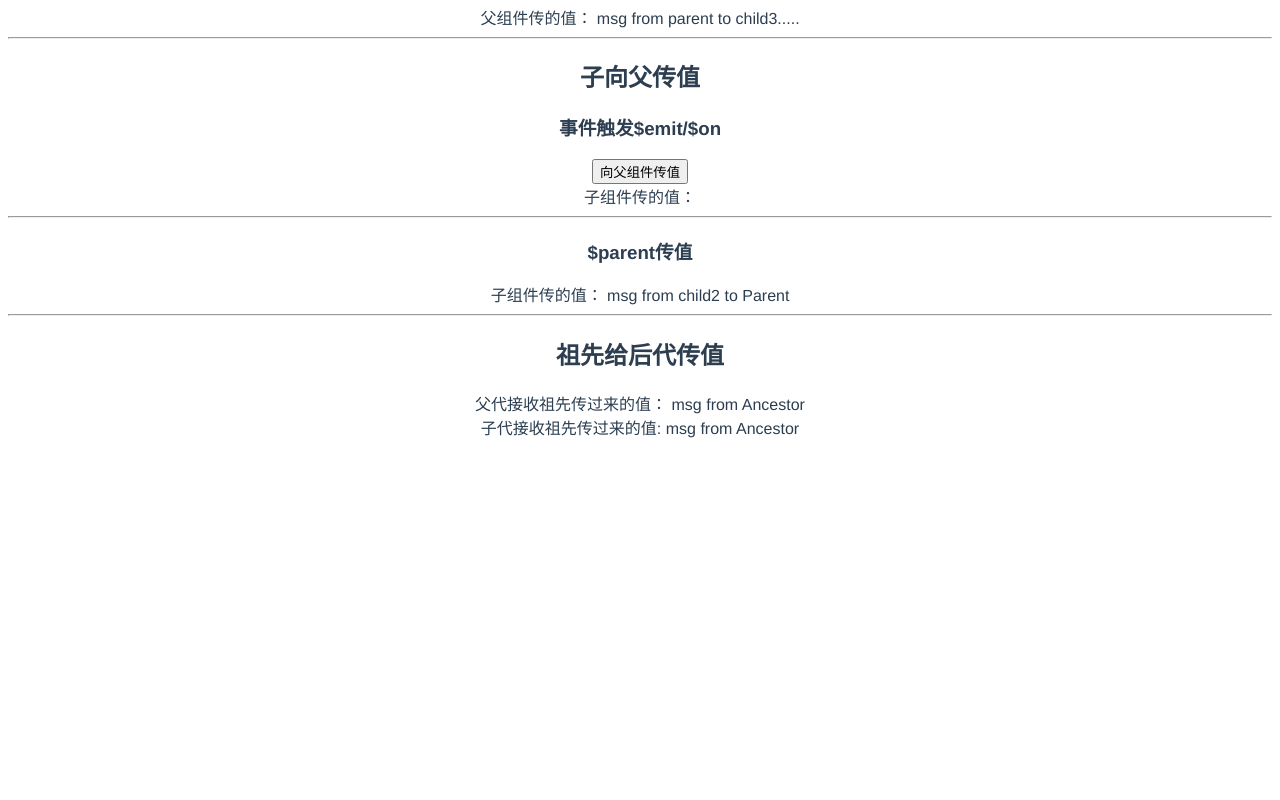
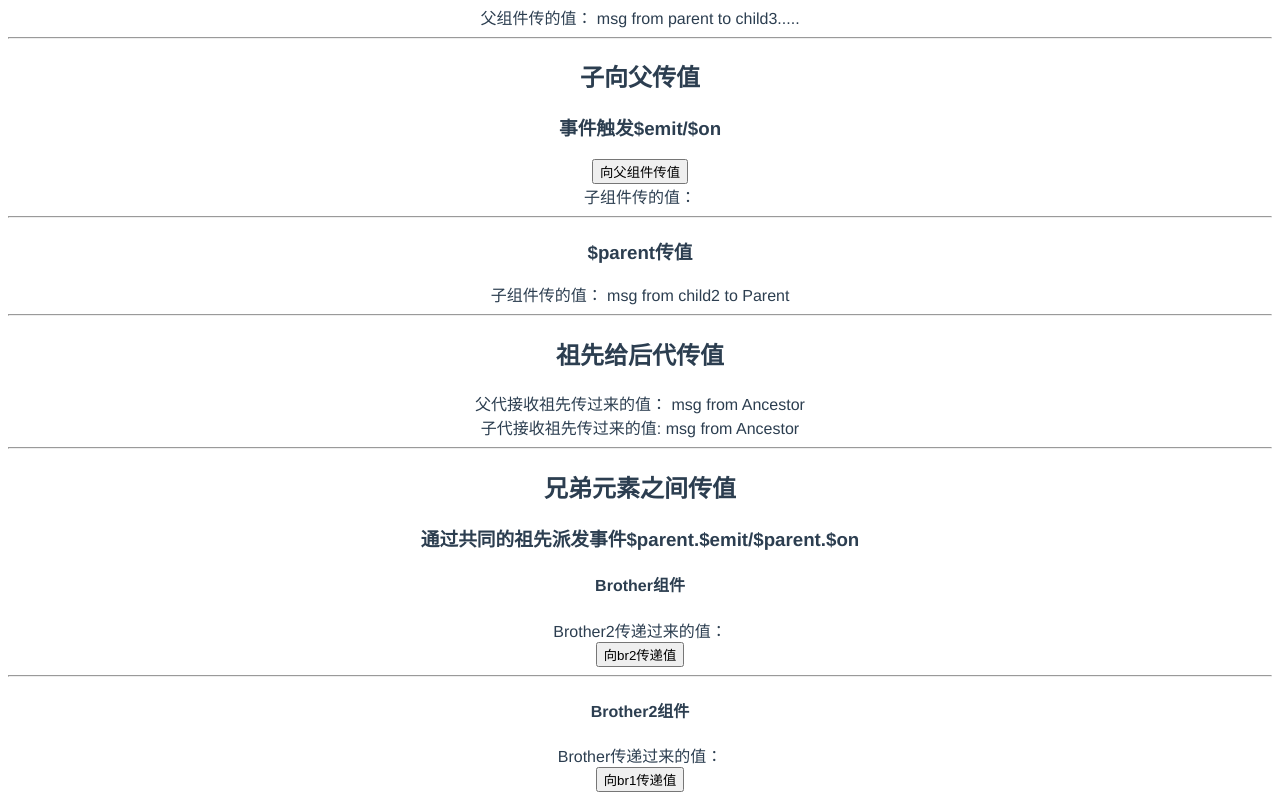
Before and after one commit to shenjianAA/vue-demo, a Vue app in the folder vue-study/: page / in a window 1280 px wide. Shown: the part 353-1153 px from the top of the page. Before the commit the page ends 800 px from the top, so only its background shows below. Built offline with nearby package versions, Linux system fonts and the light colour scheme.

Commit message:
commit  兄弟组件传值

```diff
--- a/vue-study/src/App.vue
+++ b/vue-study/src/App.vue
@@ -5,6 +5,8 @@
     <ChildToParent></ChildToParent>
     <hr />
     <AncestorToChild></AncestorToChild>
+    <hr />
+    <BrotherToBrohter></BrotherToBrohter>
   </div>
 </template>
 
@@ -12,13 +14,15 @@
 import ParentToChild from "@/pages/communicate/ParentToChild/Index";
 import ChildToParent from "@/pages/communicate/ChildToParent/Index";
 import AncestorToChild from "@/pages/communicate/AncestorToChild";
+import BrotherToBrohter from "@/pages/communicate/BrotherToBrother";
 
 export default {
   name: "App",
   components: {
     ParentToChild,
     ChildToParent,
-    AncestorToChild
+    AncestorToChild,
+    BrotherToBrohter
   }
 };
 </script>
--- /dev/null
+++ b/vue-study/src/pages/communicate/BrotherToBrother/Brother.vue
@@ -0,0 +1,28 @@
+<template>
+  <div>
+    <h4>Brother组件</h4>
+    Brother2传递过来的值：{{msg}}
+    <br />
+    <button @click="$parent.$emit('br', 'msg from brother1 to brother2')">向br2传递值</button>
+  </div>
+</template>
+
+<script>
+export default {
+  name: "Brother",
+  data() {
+    return {
+      msg: ""
+    };
+  },
+  mounted() {
+    this.$parent.$on("br2", e => {
+      console.log(e);
+      this.msg = e;
+    });
+  }
+};
+</script>
+
+<style lang="scss" scoped>
+</style>
--- /dev/null
+++ b/vue-study/src/pages/communicate/BrotherToBrother/Brother2.vue
@@ -0,0 +1,28 @@
+<template>
+  <div>
+    <h4>Brother2组件</h4>
+    Brother传递过来的值：{{msg}}
+    <br />
+    <button @click="$parent.$emit('br2', 'msg from brother2 to brother1')">向br1传递值</button>
+  </div>
+</template>
+
+<script>
+export default {
+  name: "Brother2",
+  data() {
+    return {
+      msg: ""
+    };
+  },
+  mounted() {
+    this.$parent.$on("br", e => {
+      console.log(e);
+      this.msg = e;
+    });
+  }
+};
+</script>
+
+<style lang="scss" scoped>
+</style>
--- /dev/null
+++ b/vue-study/src/pages/communicate/BrotherToBrother/index.vue
@@ -0,0 +1,27 @@
+<template>
+  <div>
+    <h2>兄弟元素之间传值</h2>
+    <h3>通过共同的祖先派发事件$parent.$emit/$parent.$on</h3>
+    <Brother></Brother>
+    <hr />
+    <Brother2></Brother2>
+  </div>
+</template>
+
+<script>
+import Brother from "./Brother";
+import Brother2 from "./Brother2";
+export default {
+  name: "BrotherToBrother",
+  data() {
+    return {};
+  },
+  components: {
+    Brother2,
+    Brother
+  }
+};
+</script>
+
+<style lang="scss" scoped>
+</style>
```
